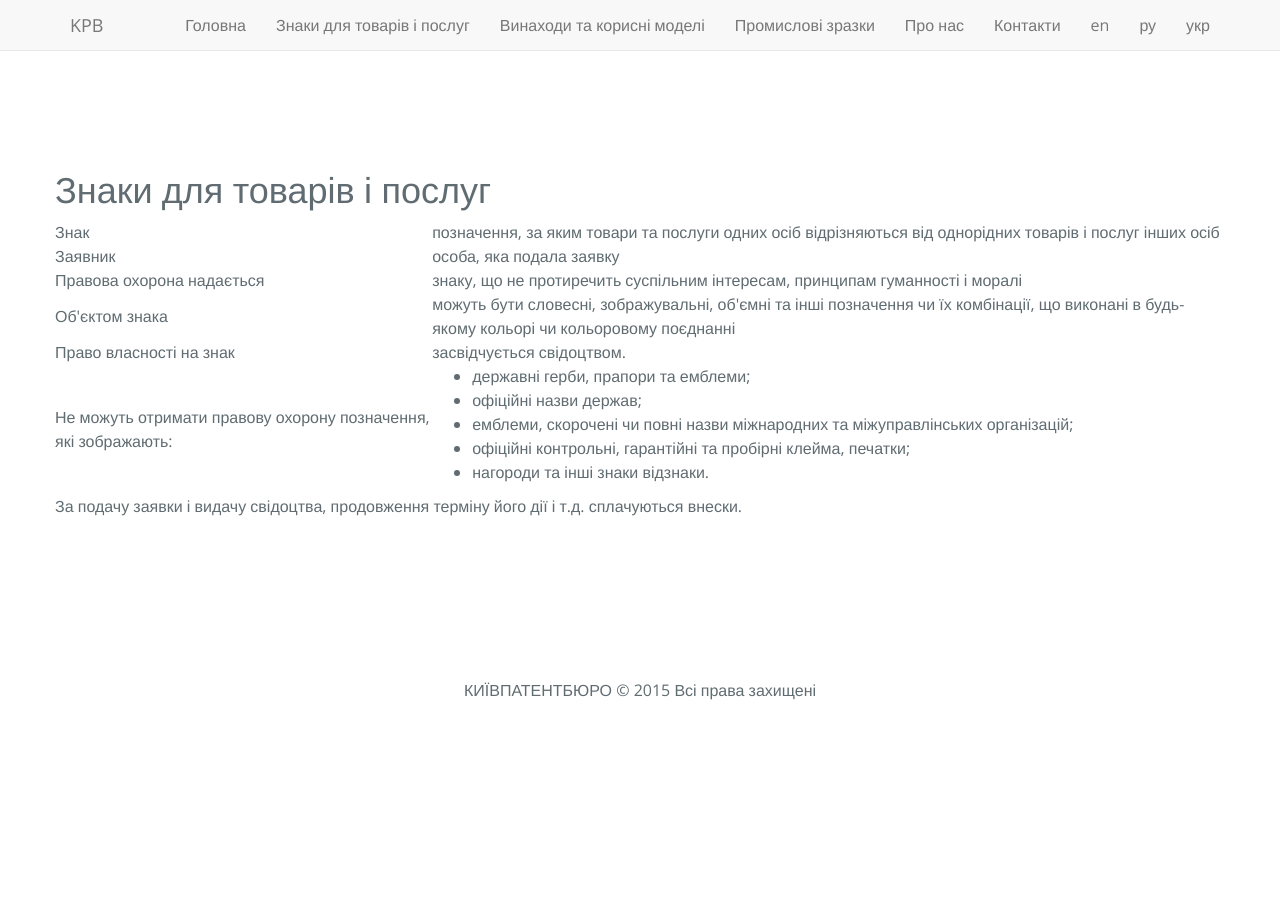
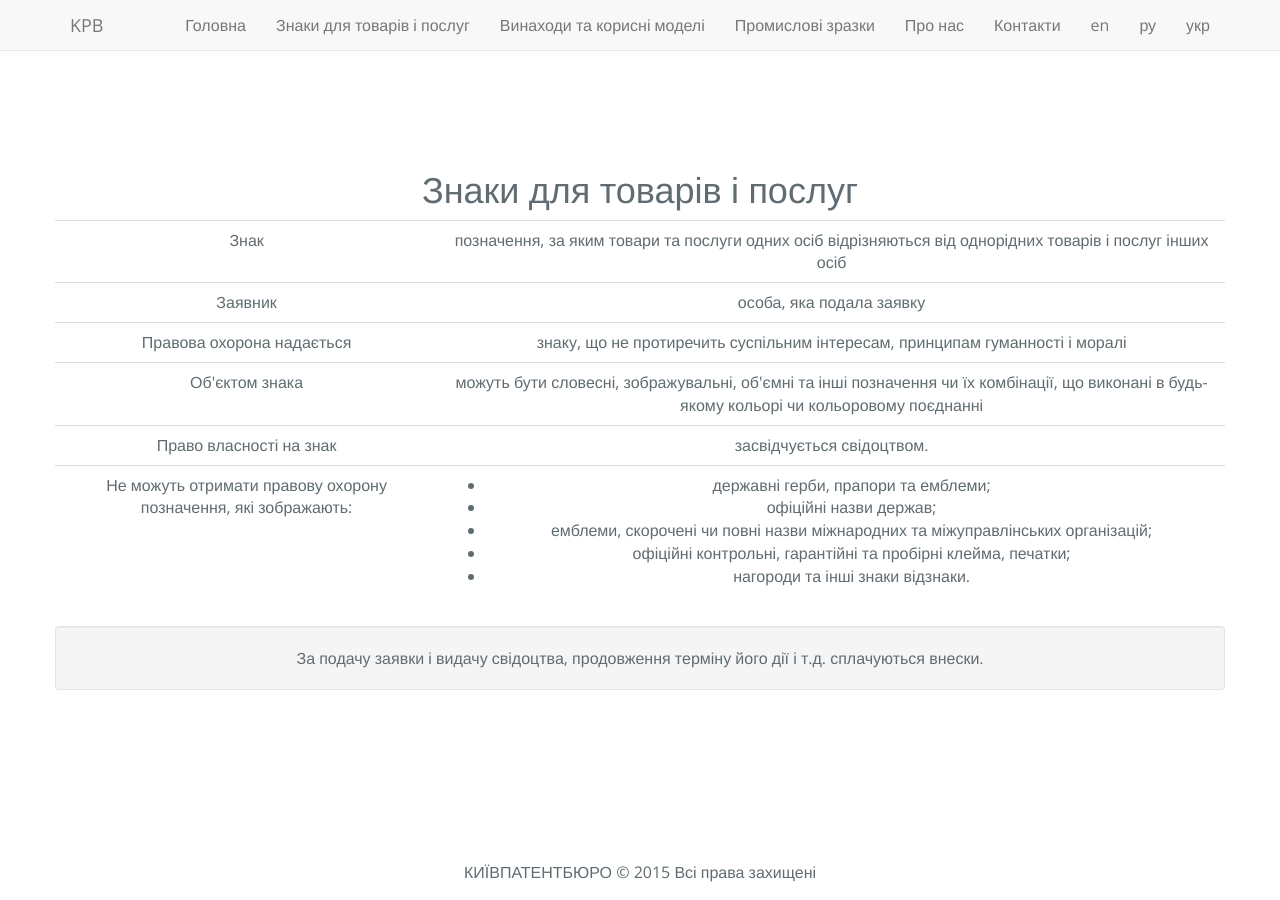
Before and after one commit to Mindshine/patent, a Jekyll site: the page built from _posts/ua/pages/2000-01-01-trademark.html, in a window 1280 px wide. Built offline with Jekyll 4.4.1, drawn with Linux system fonts in a browser that asks for light colours; Markdown is read by kramdown in place of the engine named in the settings.

Commit message:
Update 2000-01-01-trademark.html

```diff
--- a/_posts/ua/pages/2000-01-01-trademark.html
+++ b/_posts/ua/pages/2000-01-01-trademark.html
@@ -3,8 +3,14 @@ name: trademarks
 title: Київпатентбюро
 lang: ua
 ---
-<h1>Знаки для товарів і послуг</h1>
-<table>
+<div class="row">
+  <div class="col-lg-12 text-center">
+    <h1>Знаки для товарів і послуг</h1>
+  </div>
+</div>
+<div class="row">
+  <div class="col-lg-12 text-center">
+<table class="table">
   <tr>
     <td>Знак</td><td>позначення, за яким товари та послуги одних осіб відрізняються від однорідних товарів і послуг інших осіб</td>
   </tr>
@@ -33,4 +39,6 @@ lang: ua
     </td>
   </tr>
 </table>
-<p>За подачу заявки і видачу свідоцтва, продовження терміну його дії і т.д. сплачуються внески.</p>
+<div class="well">За подачу заявки і видачу свідоцтва, продовження терміну його дії і т.д. сплачуються внески.</div>
+  </div>
+</div>
```
